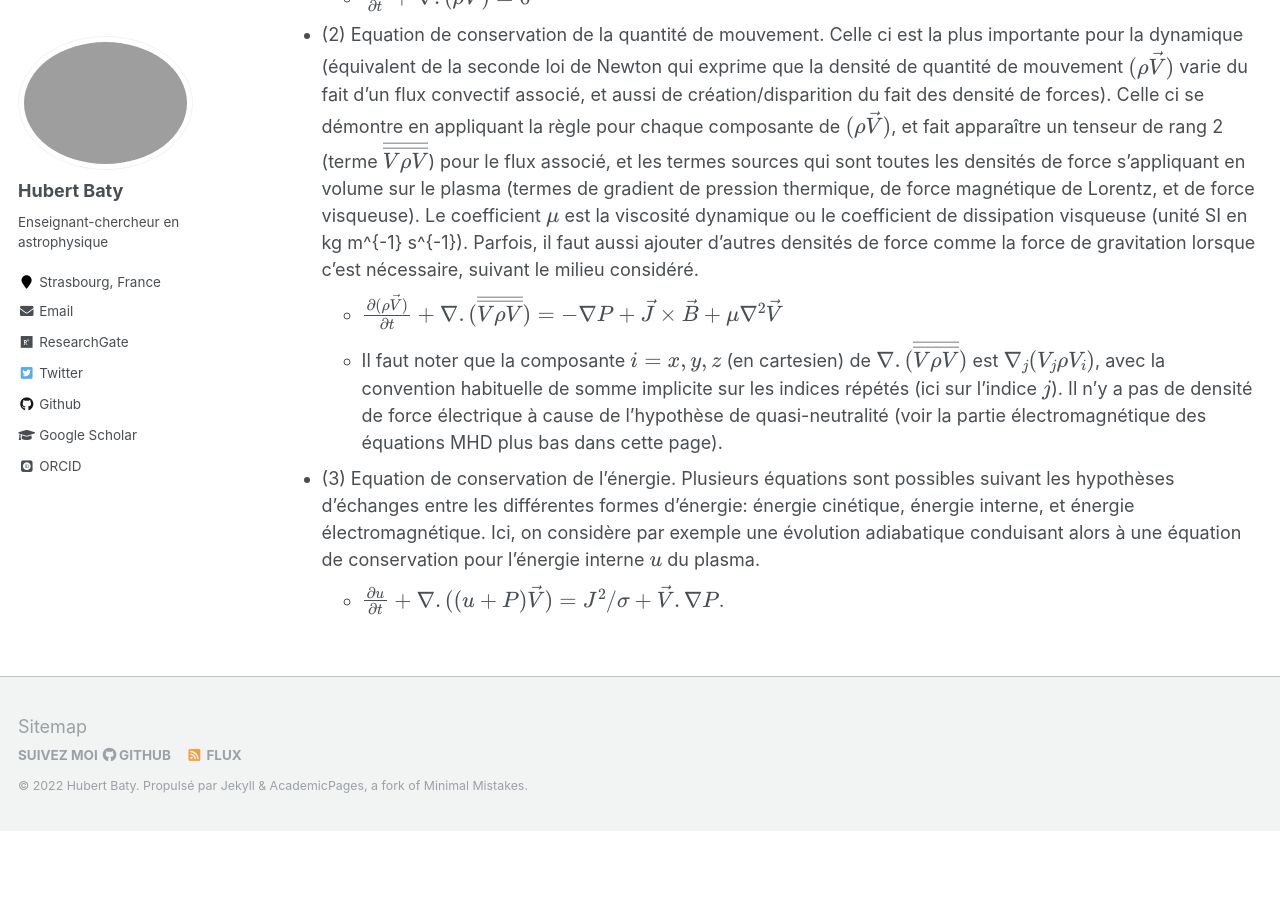
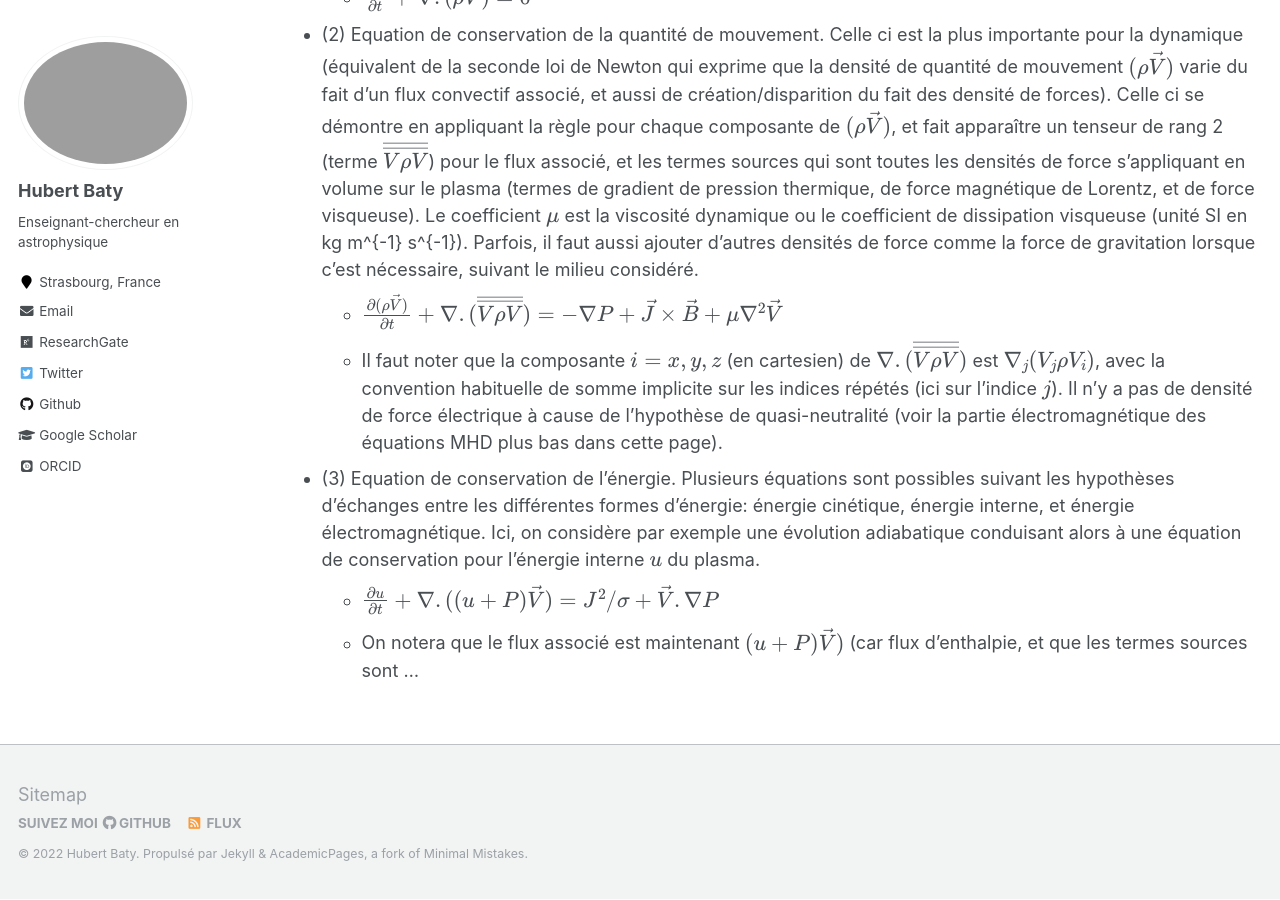
Before and after one commit to hubertbaty/hubertbaty.github.io, a Jekyll site: the page built from _pages/MHD.md, in a window 1280 px wide and 900 px high, scrolled down 620 px. Built offline with Jekyll 4.4.1, drawn with Linux system fonts in a browser that asks for light colours; some web fonts are replaced; formulas are drawn with MathJax 3; before the commit the page ends 1451 px from its top, so only the background shows below that.

Commit message:
Update MHD.md

```diff
--- a/_pages/MHD.md
+++ b/_pages/MHD.md
@@ -24,4 +24,5 @@ pour le flux associé, et les termes sources qui sont toutes les densités de fo
 
 * (3) Equation de conservation de l'énergie. Plusieurs équations sont possibles suivant les hypothèses d'échanges entre les différentes formes d'énergie: énergie cinétique, énergie interne, et énergie électromagnétique. Ici, on considère par exemple une évolution adiabatique conduisant alors à une équation de conservation pour l'énergie interne
 $u$ du plasma.
-  *  $\frac {\partial u} {\partial t} + \nabla . ((u+ P) \vec V) =  J^2/ \sigma + \vec V . \nabla P$.
+  *  $\frac {\partial u} {\partial t} + \nabla . ((u+ P) \vec V) =  J^2/ \sigma + \vec V . \nabla P$
+  *  On notera que le flux associé est maintenant $ (u+ P) \vec V)$ (car flux d'enthalpie, et que les termes sources sont ...
```
